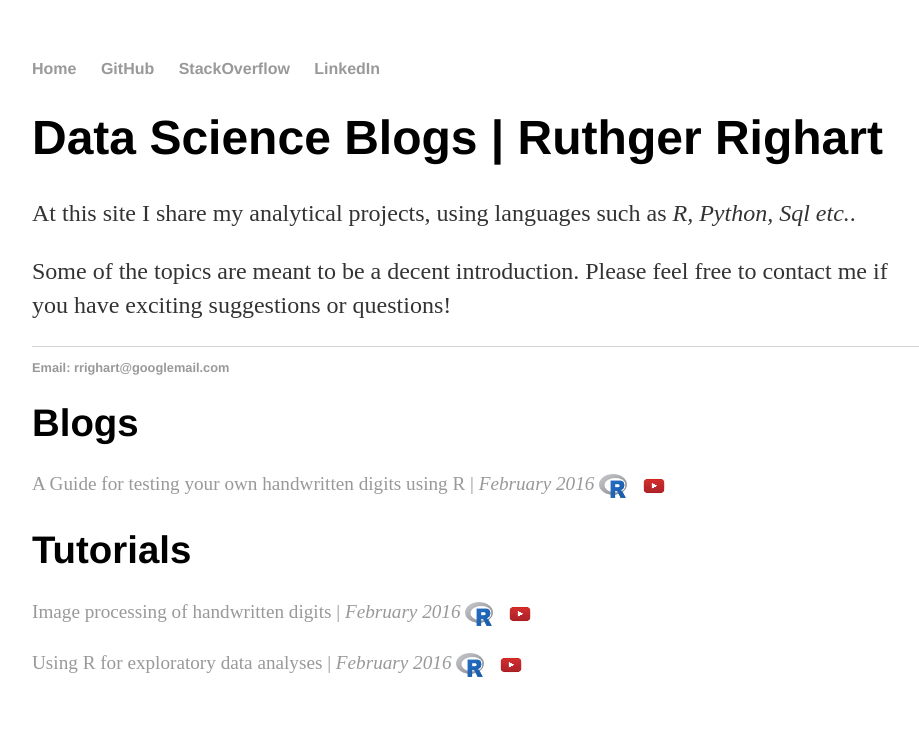
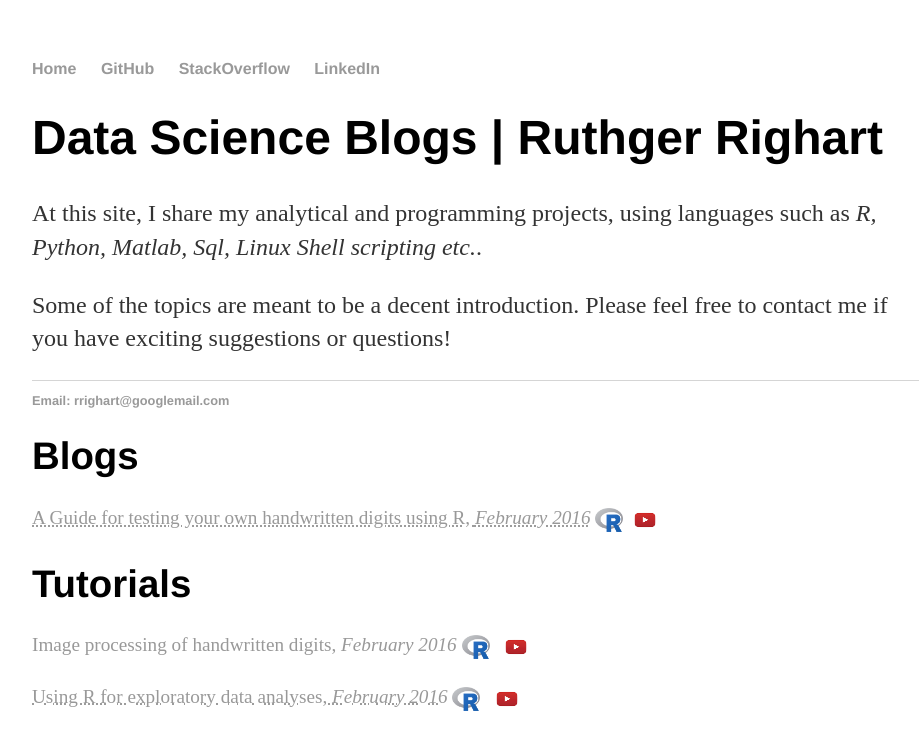
Before and after one commit to RRighart/rrighart.github.io, a Jekyll site: the page index.html, which Jekyll copies as it is, in a window 1280 px wide. Shown: the top 750 px of the page, without its empty margins (160-1079 px from the left). Built offline with Jekyll 4.4.1, drawn with Linux system fonts in a browser that asks for light colours.

Commit message:
Update index.html

```diff
--- a/index.html
+++ b/index.html
@@ -2,6 +2,7 @@
 <html>
 	<head>
 		<title>Data Science Blogs | Ruthger Righart</title>
+		<meta name="viewport" content="width=device-width, initial-scale=1" />
 		<!-- link to main stylesheet -->
 		<link rel="stylesheet" type="text/css" href="/css/main.css">
 	</head>
@@ -17,7 +18,7 @@
 		<div class="container">
     		<div class="blurb">
         		<h1>Data Science Blogs | Ruthger Righart</h1>
-				<p>At this site I share my analytical projects, using languages such as <em>R, Python, Sql etc.</em>.
+				<p>At this site, I share my analytical and programming projects, using languages such as <em>R, Python, Matlab, Sql, Linux Shell scripting etc.</em>.
 				<p>Some of the topics are meant to be a decent introduction. Please feel free to contact me if you have exciting suggestions or questions!<p>
     		</div><!-- /.blurb -->
 		</div><!-- /.container -->
@@ -29,16 +30,17 @@
 
 			<h1>Blogs </h1>
 			<p>
-			<p><a href="https://rrighart.github.io/Digits/">A Guide for testing your own handwritten digits using R | <em>February 2016</em></a> <a href="https://rrighart.github.io/Digits/"><img src="Rlogo.png" style="vertical-align:middle" width="28" height="24"> <a href="https://www.youtube.com/watch?v=buBO_TEXE-Y"><img src="YouTube.png" style="vertical-align:middle" width="44" height="32"></p></a></li>
+			<p><a href="https://rrighart.github.io/Digits/"> <acronym title="A blog about preprocessing handwritten digits. Image preprocessing steps such as image inversion, scaling, centralizing and framing are shown with examples of the resulting digits."> A Guide for testing your own handwritten digits using R, <em>February 2016</em></a> <a href="https://rrighart.github.io/Digits/"> <acronym title="Click here to get a guide including R code"> <img src="Rlogo.png" style="vertical-align:middle" width="28" height="24"><a href="https://www.youtube.com/watch?v=buBO_TEXE-Y"><acronym title="Click here for the video"><img src="YouTube.png" style="vertical-align:middle" width="44" height="32"></p></a></li>
 			<p>
 			<p>
 			</ul>
 
 			<h1>Tutorials </h1>
 			<p>
-			<p><a href="">Image processing of handwritten digits | <em>February 2016</em></a> <a href=""><img src="Rlogo.png" style="vertical-align:middle" width="28" height="24"> <a href="https://www.youtube.com/watch?v=buBO_TEXE-Y"><img src="YouTube.png" style="vertical-align:middle" width="44" height="32"></p>
+			<p><a href="">Image processing of handwritten digits, <em>February 2016</em></a> <a href=""><img src="Rlogo.png" style="vertical-align:middle" width="28" height="24"> <a href="https://www.youtube.com/watch?v=buBO_TEXE-Y"><img src="YouTube.png" style="vertical-align:middle" width="44" height="32"></p>
 			<p>
-			<p><a href="">Using R for exploratory data analyses | <em>February 2016</em></a> <a href=""><img src="Rlogo.png" style="vertical-align:middle" width="28" height="24"> <a href="https://www.youtube.com/watch?v=htYV2S1KsnU"><img src="YouTube.png" style="vertical-align:middle" width="44" height="32"></p>
+			<p><a href=""><acronym title="Exploratory analyses give insight into data errors and missing values as well as the story in the data. This tutorial shows how to discover these characteristics using plots and how to treat data.">Using R for exploratory data analyses, <em>February 2016</em></a> <a href=""><img src="Rlogo.png" style="vertical-align:middle" width="28" height="24"> <a href="https://www.youtube.com/watch?v=htYV2S1KsnU"><img src="YouTube.png" style="vertical-align:middle" width="44" height="32"></p>
+			<p>
 			</footer>
 	</body>
 </html>
```
